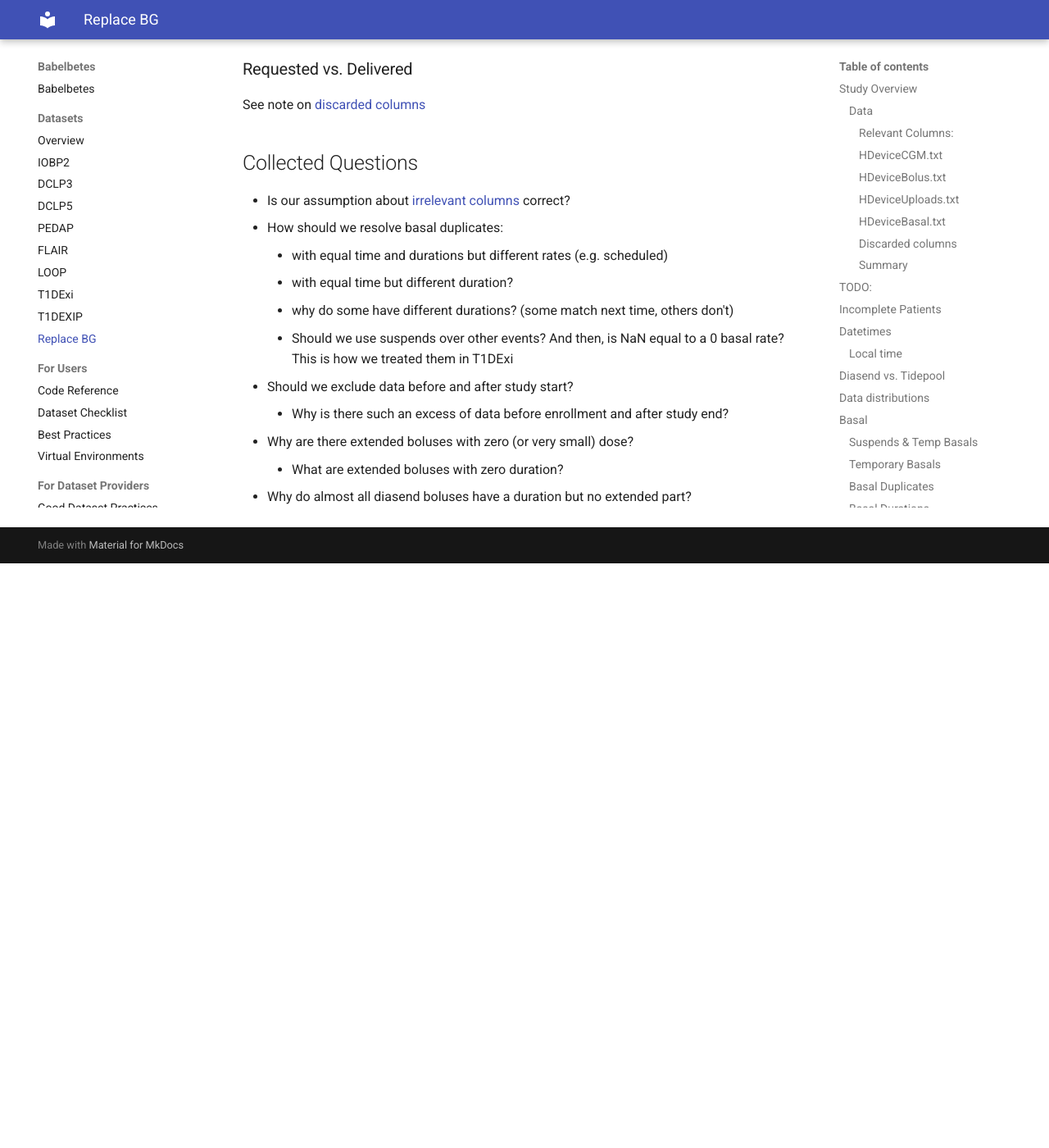
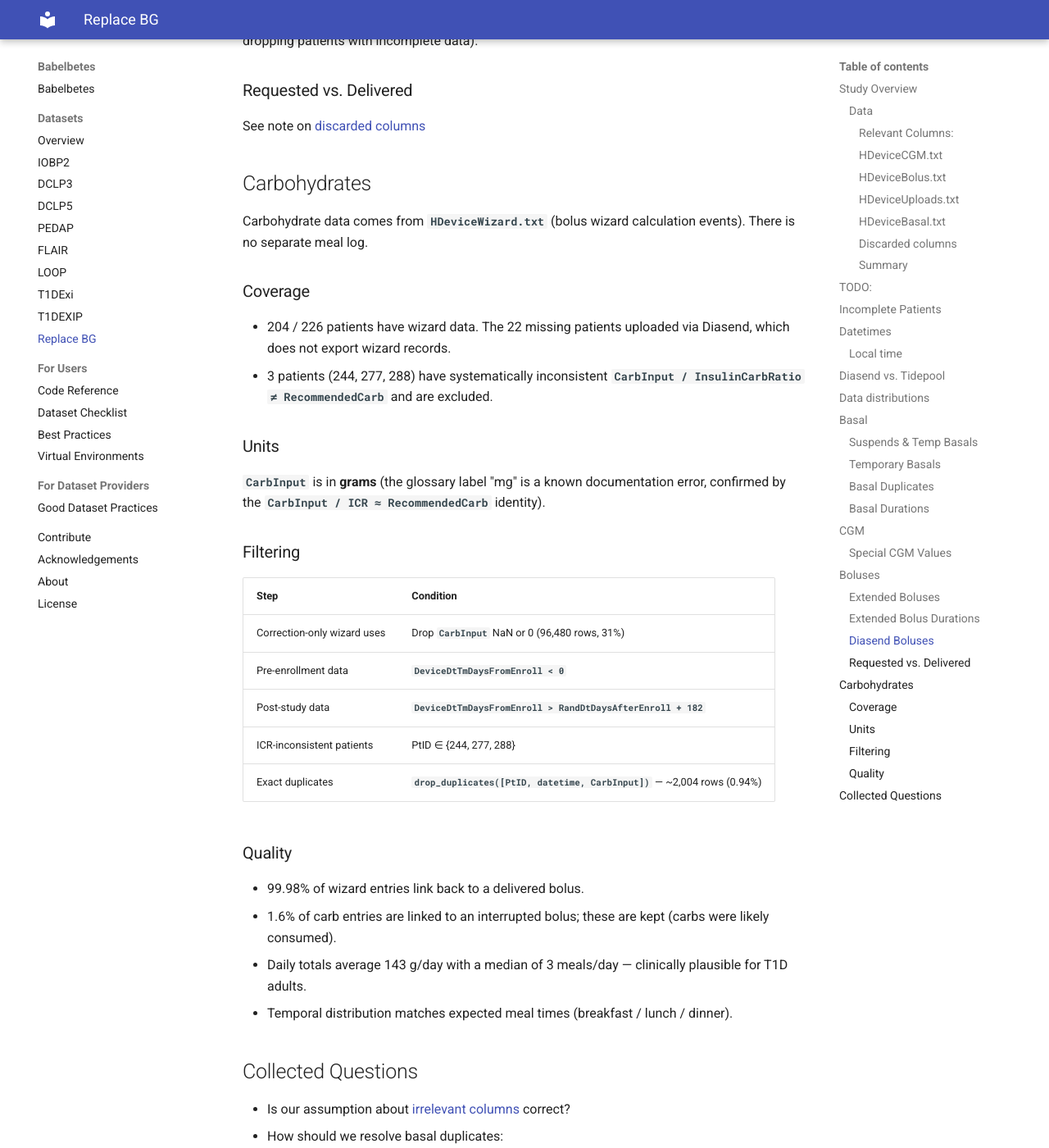
Before and after one commit to nudgebg/egvinsulin, an MkDocs documentation site: the page built from docs/data_sets/REPLACE_BG.md, in a window 1280 px wide and 1400 px high, scrolled down 10936 px. Shown: the whole window at 82% size. Built offline with MkDocs 1.6.1 and Material for MkDocs 9.7.7, drawn with Linux system fonts in a browser that asks for light colours; the version menu is left out; before the commit the page ends 11623 px from its top, so only the background shows below that; some of the changed text lies outside the part shown.

Commit message:
Add replacebg carb analysis notebook and update documentation

```diff
--- a/docs/data_sets/REPLACE_BG.md
+++ b/docs/data_sets/REPLACE_BG.md
@@ -1,7 +1,9 @@
 # Replace BG
 This page summarizes our insights about the clinical study data of the **Replace BG** study in efforts to understand how to handle bolus, basal, and cgm data, lists assumptions that were made, and poses open questions.
 
-The full analysis of this dataset is provided in: `notebooks/understand-replacebg-dataset/understand-replace-bg.ipynb`
+Full analysis notebooks:
+- Bolus, basal, CGM: `notebooks/understand-replacebg-dataset/understand-replace-bg.ipynb`
+- Carbohydrates: `notebooks/understand-replacebg-dataset/2026-05-07 - Carbs ReplaceBG.ipynb`
 
 ## Study Overview
 - **Study Name**: A Randomized Trial Comparing Continuous Glucose Monitoring With and Without Routine Blood Glucose Monitoring in Adults with Type 1 Diabetes
@@ -233,6 +235,32 @@ As discussed in the section [Diasend vs. Tidepool data source](#diasend-vs-tidep
 ### Requested vs. Delivered
 See note on [discarded columns](#discarded-columns)
 
+## Carbohydrates
+
+Carbohydrate data comes from `HDeviceWizard.txt` (bolus wizard calculation events). There is no separate meal log.
+
+### Coverage
+- 204 / 226 patients have wizard data. The 22 missing patients uploaded via Diasend, which does not export wizard records.
+- 3 patients (244, 277, 288) have systematically inconsistent `CarbInput / InsulinCarbRatio ≠ RecommendedCarb` and are excluded.
+
+### Units
+`CarbInput` is in **grams** (the glossary label "mg" is a known documentation error, confirmed by the `CarbInput / ICR ≈ RecommendedCarb` identity).
+
+### Filtering
+| Step | Condition |
+|---|---|
+| Correction-only wizard uses | Drop `CarbInput` NaN or 0 (96,480 rows, 31%) |
+| Pre-enrollment data | `DeviceDtTmDaysFromEnroll < 0` |
+| Post-study data | `DeviceDtTmDaysFromEnroll > RandDtDaysAfterEnroll + 182` |
+| ICR-inconsistent patients | PtID ∈ {244, 277, 288} |
+| Exact duplicates | `drop_duplicates([PtID, datetime, CarbInput])` — ~2,004 rows (0.94%) |
+
+### Quality
+- 99.98% of wizard entries link back to a delivered bolus.
+- 1.6% of carb entries are linked to an interrupted bolus; these are kept (carbs were likely consumed).
+- Daily totals average 143 g/day with a median of 3 meals/day — clinically plausible for T1D adults.
+- Temporal distribution matches expected meal times (breakfast / lunch / dinner).
+
 ## Collected Questions
 - Is our assumption about [irrelevant columns ](#discarded-columns) correct?
 - How should we resolve basal duplicates:
```
Also changed, not shown: 1 other file.
